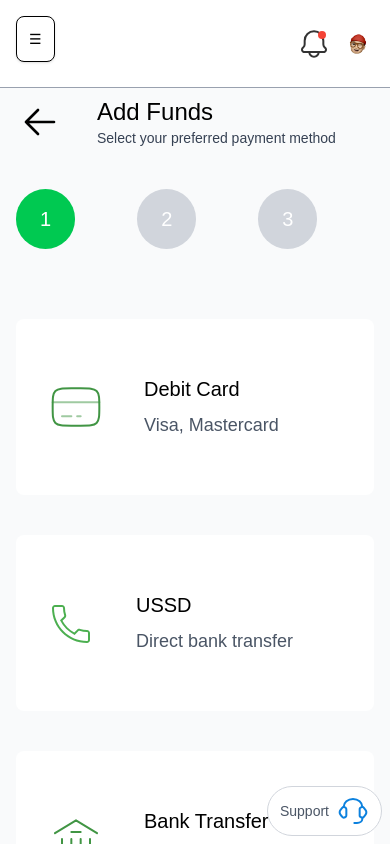
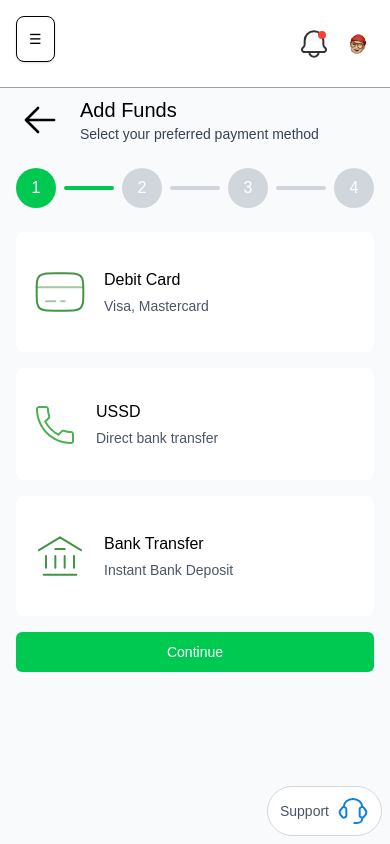
Before and after one commit to GROWMETRA11/GrowMetra11, a React (Vite) app: page /Wallet/addFunds in a window 390 px wide. Built offline with nearby package versions, Linux system fonts and the light colour scheme.

Commit message:
fix: fixed the the font size on mobile

```diff
--- a/src/pages/dashboard/famers/screen/wallet/AddFunds.jsx
+++ b/src/pages/dashboard/famers/screen/wallet/AddFunds.jsx
@@ -38,11 +38,12 @@ const AddFunds = () => {
 
   return (
     <DashboardLayout>
-      <section className="overflow-x-hidden">
-        <div className="flex items-center gap-[33px] mb-[41px]">
+      <section className="overflow-x-hidden mb-22">
+        {/* Header */}
+        <div className="flex items-center gap-4 sm:gap-6 mb-6 sm:mb-10">
           <ArrowBack />
           <div>
-            <p className="text-2xl sm:text-3xl md:text-4xl lg:text-5xl font-normal">Add Funds</p>
+            <p className="text-xl sm:text-2xl md:text-3xl lg:text-4xl font-normal">Add Funds</p>
             <p className="text-sm sm:text-base md:text-lg lg:text-xl font-normal text-gray-700">
               {step === 1 && "Select your preferred payment method"}
               {step === 2 && "Choose Amount method"}
@@ -52,96 +53,111 @@ const AddFunds = () => {
           </div>
         </div>
 
-        <div className="w-full flex items-center justify-between gap-[31px]">
-          <div className="bg-green-500 size-[60px] h-[60px] text-xl sm:text-2xl md:text-3xl lg:text-4xl text-white font-medium rounded-full px-6 py-[7px] flex justify-center items-center">1</div>
-
-          <div className={`${step > 1 ? "bg-green-500" : "bg-gray-300"} w-full h-[10px] rounded-full`}></div>
-          <div className={`${step > 1 ? "bg-green-500" : "bg-gray-300"} size-[60px] text-xl sm:text-2xl md:text-3xl lg:text-4xl text-white font-medium rounded-full px-6 py-[7px] flex justify-center items-center`}>2</div>
-
-          <div className={`${step > 2 ? "bg-green-500" : "bg-gray-300"} w-full h-[10px] rounded-full`}></div>
-          <div className={`${step > 2 ? "bg-green-500" : "bg-gray-300"} size-[60px] text-xl sm:text-2xl md:text-3xl lg:text-4xl text-white font-medium rounded-full px-6 py-[7px] flex justify-center items-center`}>3</div>
-
-          <div className={`${step > 3 ? "bg-green-500" : "bg-gray-300"} w-full h-[10px] rounded-full`}></div>
-          <div className={`${step > 3 ? "bg-green-500" : "bg-gray-300"} size-[60px] text-xl sm:text-2xl md:text-3xl lg:text-4xl text-white font-medium rounded-full flex px-6 py-[7px] justify-center items-center`}>4</div>
+        {/* Step Indicator */}
+        <div className="w-full flex items-center justify-between gap-2 sm:gap-4 md:gap-6 lg:gap-8 flex-wrap">
+          {[1, 2, 3, 4].map((num, idx) => (
+            <React.Fragment key={num}>
+              <div
+                className={`flex justify-center items-center rounded-full text-white font-medium
+                  w-10 h-10 sm:w-12 sm:h-12 md:w-14 md:h-14 lg:w-16 lg:h-16
+                  text-base sm:text-lg md:text-xl lg:text-2xl
+                  ${step > idx ? "bg-green-500" : "bg-gray-300"}`}
+              >
+                {num}
+              </div>
+              {num < 4 && (
+                <div className={`${step > idx ? "bg-green-500" : "bg-gray-300"} flex-1 h-1 sm:h-2 rounded-full`}></div>
+              )}
+            </React.Fragment>
+          ))}
         </div>
 
-        {/* Add Funds First Step */}
+        {/* Step 1 */}
         {step === 1 && (
-          <div>
-            <div className="w-full mt-[70px]">
+          <div className="w-full mt-6 sm:mt-10">
             {fundsType.map((item, index) => (
               <div
-                  onClick={() => { setPaymentMethod(item.title); setPaymentError(); }}
                 key={index}
-                  className={`${paymentMethod === item.title ? "bg-green-100" : "bg-white"} px-8 py-[56px] gap-10 flex items-center rounded-lg ${index === 2 && paymentError ? "mb-2" : "mb-10"}`}
+                onClick={() => {
+                  setPaymentMethod(item.title);
+                  setPaymentError("");
+                }}
+                className={`${
+                  paymentMethod === item.title ? "bg-green-100" : "bg-white"
+                } px-4 sm:px-6 py-8 sm:py-12 flex items-center gap-4 sm:gap-6 rounded-lg mb-4 sm:mb-6`}
               >
                 <p>{item.icon}</p>
                 <div>
-                    <h2 className="font-normal text-xl sm:text-2xl md:text-3xl lg:text-4xl">{item.title}</h2>
-                    <p className="font-normal text-lg sm:text-xl md:text-2xl lg:text-3xl text-gray-600 mt-2">{item.text}</p>
+                  <h2 className="text-base sm:text-lg md:text-xl lg:text-2xl font-normal">{item.title}</h2>
+                  <p className="text-sm sm:text-base md:text-lg lg:text-xl text-gray-600 mt-1">{item.text}</p>
                 </div>
               </div>
             ))}
-              {paymentError && <div className="text-red-500 text-sm sm:text-base md:text-lg lg:text-xl">{paymentError}</div>}
-            </div>
+            {paymentError && <div className="text-red-500 text-sm sm:text-base md:text-lg lg:text-xl mb-4">{paymentError}</div>}
 
-            <div>
             <button
-                onClick={() => { if (!paymentMethod) { setPaymentError("Please Choose Payment Method"); return; } setStep(2); }}
-                className="bg-green-500 text-white font-medium text-sm sm:text-base md:text-lg lg:text-xl rounded-md h-[50px] w-full max-w-[700px] flex justify-center items-center"
+              onClick={() => {
+                if (!paymentMethod) {
+                  setPaymentError("Please Choose Payment Method");
+                  return;
+                }
+                setStep(2);
+              }}
+              className="bg-green-500 text-white font-medium text-sm sm:text-base md:text-lg lg:text-xl rounded-md h-10 sm:h-12 w-full max-w-full sm:max-w-[700px] flex justify-center items-center"
             >
               Continue
             </button>
           </div>
-          </div>
         )}
 
-        {/* Add Funds Second Step */}
+        {/* Step 2 */}
         {step === 2 && (
-          <div>
-            <div className="mt-[57px]">
-              <h2 className="font-normal text-xl sm:text-2xl md:text-3xl lg:text-4xl leading-[100%] mb-6">Amount to Add</h2>
-            </div>
+          <div className="mt-6 sm:mt-10">
+            <h2 className="text-base sm:text-lg md:text-xl lg:text-2xl font-normal mb-4 sm:mb-6">Amount to Add</h2>
 
-            <div className={`${error ? "border-red-400" : "border-white"} bg-white border rounded-lg w-full px-8 py-[56px] flex items-center gap-[45px] mt-6`}>
-              <span className="text-3xl sm:text-4xl md:text-5xl lg:text-6xl font-normal text-green-500">₦</span>
+            <div className={`bg-white border ${error ? "border-red-400" : "border-white"} rounded-lg w-full px-4 sm:px-6 py-6 sm:py-8 flex items-center gap-4 sm:gap-6`}>
+              <span className="text-lg sm:text-xl md:text-2xl lg:text-3xl font-normal text-green-500">₦</span>
               <input
                 value={amount}
-                onChange={(e) => { setAmount(e.target.value); setError(""); }}
+                onChange={(e) => {
+                  setAmount(e.target.value);
+                  setError("");
+                }}
                 type="text"
                 placeholder="0"
-                className="w-full text-3xl sm:text-4xl md:text-5xl lg:text-6xl placeholder: py-2 outline-none"
+                className="w-full text-lg sm:text-xl md:text-2xl lg:text-3xl placeholder-gray-400 outline-none"
               />
             </div>
 
-            {error && <div className="text-red-500 text-xs sm:text-sm md:text-base lg:text-lg">{error}</div>}
+            {error && <div className="text-red-500 text-xs sm:text-sm md:text-base lg:text-lg mt-1">{error}</div>}
 
-            <div className="my-8">
-              <p className="font-normal text-xl sm:text-2xl md:text-3xl lg:text-4xl">Quick Amount</p>
-            </div>
+            <p className="text-base sm:text-lg md:text-xl lg:text-2xl font-normal mt-4 mb-2">Quick Amount</p>
 
-            <div className="grid grid-cols-2 gap-[31px]">
+            <div className="grid grid-cols-2 gap-2 sm:gap-4">
               {quickAmount.map((value, index) => (
                 <div
                   key={index}
-                  onClick={() => { setAmount(value); setError(""); }}
-                  className="bg-white rounded-lg text-xl sm:text-2xl md:text-3xl lg:text-4xl font-normal h-[60px] flex justify-center items-center"
+                  onClick={() => {
+                    setAmount(value);
+                    setError("");
+                  }}
+                  className="bg-white rounded-lg text-base sm:text-lg md:text-xl lg:text-2xl font-normal h-10 sm:h-12 flex justify-center items-center cursor-pointer"
                 >
-                  <p>₦{value}</p>
+                  ₦{value}
                 </div>
               ))}
             </div>
 
-            <div className="flex flex-col lg:flex-row justify-start gap-10 items-center mt-[70px]">
+            <div className="flex flex-col lg:flex-row justify-start gap-4 lg:gap-6 mt-6 sm:mt-8">
               <button
                 onClick={() => goNext()}
-                className="bg-green-500 text-white font-medium text-sm sm:text-base md:text-lg lg:text-xl rounded-md h-[50px] w-full max-w-[700px] flex justify-center items-center"
+                className="bg-green-500 text-white font-medium text-sm sm:text-base md:text-lg lg:text-xl rounded-md h-10 sm:h-12 w-full lg:w-auto flex-1 flex justify-center items-center"
               >
                 Continue
               </button>
               <button
                 onClick={() => setStep(1)}
-                className="bg-white border border-gray-300 font-medium text-sm sm:text-base md:text-lg lg:text-xl rounded-md h-[50px] w-full max-w-[700px] flex justify-center items-center"
+                className="bg-white border border-gray-300 font-medium text-sm sm:text-base md:text-lg lg:text-xl rounded-md h-10 sm:h-12 w-full lg:w-auto flex-1 flex justify-center items-center"
               >
                 Back
               </button>
@@ -149,40 +165,38 @@ const AddFunds = () => {
           </div>
         )}
 
-        {/* Add Funds Third Step */}
+        {/* Step 3 */}
         {step === 3 && (
-          <div>
-            <div className="px-8 py-[27px] bg-white rounded-lg flex justify-between mt-[70px] text-sm sm:text-base md:text-lg lg:text-xl">
-              <p className="text-gray-600 font-normal">Payment Method</p>
-              <p className="text-gray-900 font-normal">{paymentMethod}</p>
+          <div className="mt-6 sm:mt-10">
+            <div className="px-4 sm:px-6 py-4 sm:py-6 bg-white rounded-lg flex justify-between text-sm sm:text-base md:text-lg lg:text-xl">
+              <p className="text-gray-600">Payment Method</p>
+              <p className="text-gray-900">{paymentMethod}</p>
             </div>
 
-            <div className="px-8 py-[27px] bg-white rounded-lg flex justify-between mt-[70px] text-sm sm:text-base md:text-lg lg:text-xl">
-              <p className="text-gray-600 font-normal">Amount</p>
-              <p className="text-gray-900 font-normal">₦{amount}</p>
+            <div className="px-4 sm:px-6 py-4 sm:py-6 bg-white rounded-lg flex justify-between text-sm sm:text-base md:text-lg lg:text-xl mt-4 sm:mt-6">
+              <p className="text-gray-600">Amount</p>
+              <p className="text-gray-900">₦{amount}</p>
             </div>
 
-            <div className="px-8 py-[27px] bg-white rounded-lg flex justify-between mt-[70px] text-sm sm:text-base md:text-lg lg:text-xl">
-              <p className="text-gray-600 font-normal">Fee</p>
-              <p className="text-gray-900 font-normal">₦0</p>
+            <div className="px-4 sm:px-6 py-4 sm:py-6 bg-white rounded-lg flex justify-between text-sm sm:text-base md:text-lg lg:text-xl mt-4 sm:mt-6">
+              <p className="text-gray-600">Fee</p>
+              <p className="text-gray-900">₦0</p>
             </div>
 
-            <div>
-              <p className="px-8 py-[27px] bg-green-200 rounded-lg font-normal text-gray-600 text-sm sm:text-base md:text-lg lg:text-xl mt-6">
+            <p className="px-4 sm:px-6 py-4 sm:py-6 bg-green-200 rounded-lg text-sm sm:text-base md:text-lg lg:text-xl font-normal text-gray-600 mt-4 sm:mt-6">
               Your funds will be credited instantly to your GrowMetra wallet after successful payment.
             </p>
-            </div>
 
-            <div className="flex flex-col lg:flex-row justify-start gap-10 items-center mt-[70px]">
+            <div className="flex flex-col lg:flex-row justify-start gap-4 lg:gap-6 mt-6 sm:mt-8">
               <button
                 onClick={() => setStep(4)}
-                className="bg-green-500 text-white font-medium text-sm sm:text-base md:text-lg lg:text-xl rounded-md h-[50px] w-full max-w-[700px] flex justify-center items-center"
+                className="bg-green-500 text-white font-medium text-sm sm:text-base md:text-lg lg:text-xl rounded-md h-10 sm:h-12 w-full lg:w-auto flex-1 flex justify-center items-center"
               >
                 Confirm Payment
               </button>
               <button
                 onClick={() => setStep(2)}
-                className="bg-white border border-gray-300 font-medium text-sm sm:text-base md:text-lg lg:text-xl rounded-md h-[50px] w-full max-w-[700px] flex justify-center items-center"
+                className="bg-white border border-gray-300 font-medium text-sm sm:text-base md:text-lg lg:text-xl rounded-md h-10 sm:h-12 w-full lg:w-auto flex-1 flex justify-center items-center"
               >
                 Back
               </button>
@@ -190,39 +204,40 @@ const AddFunds = () => {
           </div>
         )}
 
+        {/* Step 4 */}
         {step === 4 && (
-          <div>
+          <div className="mt-6 sm:mt-10">
             <div className="flex flex-col justify-center items-center">
-              <div className="bg-green-100 p-[42px] rounded-full mt-[55px] mb-5">
+              <div className="bg-green-100 p-10 sm:p-12 rounded-full mb-4 sm:mb-6">
                 <ConfirmIcon />
               </div>
-              <h2 className="text-xl sm:text-2xl md:text-3xl lg:text-4xl mb-4">Payment Successful</h2>
-              <p className="text-sm sm:text-base md:text-lg lg:text-xl mb-[50px]">
+              <h2 className="text-lg sm:text-xl md:text-2xl lg:text-3xl mb-2 sm:mb-4">Payment Successful</h2>
+              <p className="text-sm sm:text-base md:text-lg lg:text-xl mb-6 sm:mb-10">
                 ₦{amount} has been added to your wallet
               </p>
             </div>
 
-            <div className="px-8 py-10 bg-white rounded-lg text-sm sm:text-base md:text-lg lg:text-xl">
-              <div className="flex justify-between mb-4">
+            <div className="px-4 sm:px-6 py-4 sm:py-6 bg-white rounded-lg text-sm sm:text-base md:text-lg lg:text-xl">
+              <div className="flex justify-between mb-2 sm:mb-4">
                 <p>Transaction ID</p>
                 <p>TXN-2024-FUL-001</p>
               </div>
               <div className="flex justify-between">
                 <p>Date & Time</p>
-                <p>{date},{time}</p>
+                <p>{date}, {time}</p>
               </div>
             </div>
 
-            <div className="flex flex-col lg:flex-row justify-start gap-10 items-center mt-[70px]">
+            <div className="flex flex-col lg:flex-row justify-start gap-4 lg:gap-6 mt-6 sm:mt-8">
               <button
-                onClick={() => setStep()}
-                className="bg-green-500 text-white font-medium text-sm sm:text-base md:text-lg lg:text-xl rounded-md h-[50px] w-full max-w-[700px] flex justify-center items-center"
+                onClick={() => setStep(1)}
+                className="bg-green-500 text-white font-medium text-sm sm:text-base md:text-lg lg:text-xl rounded-md h-10 sm:h-12 w-full lg:w-auto flex-1 flex justify-center items-center"
               >
                 Back to wallet
               </button>
               <button
-                onClick={() => setStep()}
-                className="bg-white border border-gray-300 font-medium text-sm sm:text-base md:text-lg lg:text-xl rounded-md h-[50px] w-full max-w-[700px] flex justify-center items-center"
+                onClick={() => setStep(1)}
+                className="bg-white border border-gray-300 font-medium text-sm sm:text-base md:text-lg lg:text-xl rounded-md h-10 sm:h-12 w-full lg:w-auto flex-1 flex justify-center items-center"
               >
                 Continue Shopping
               </button>
```
Lines whose indentation alone changed are shown as unchanged.
